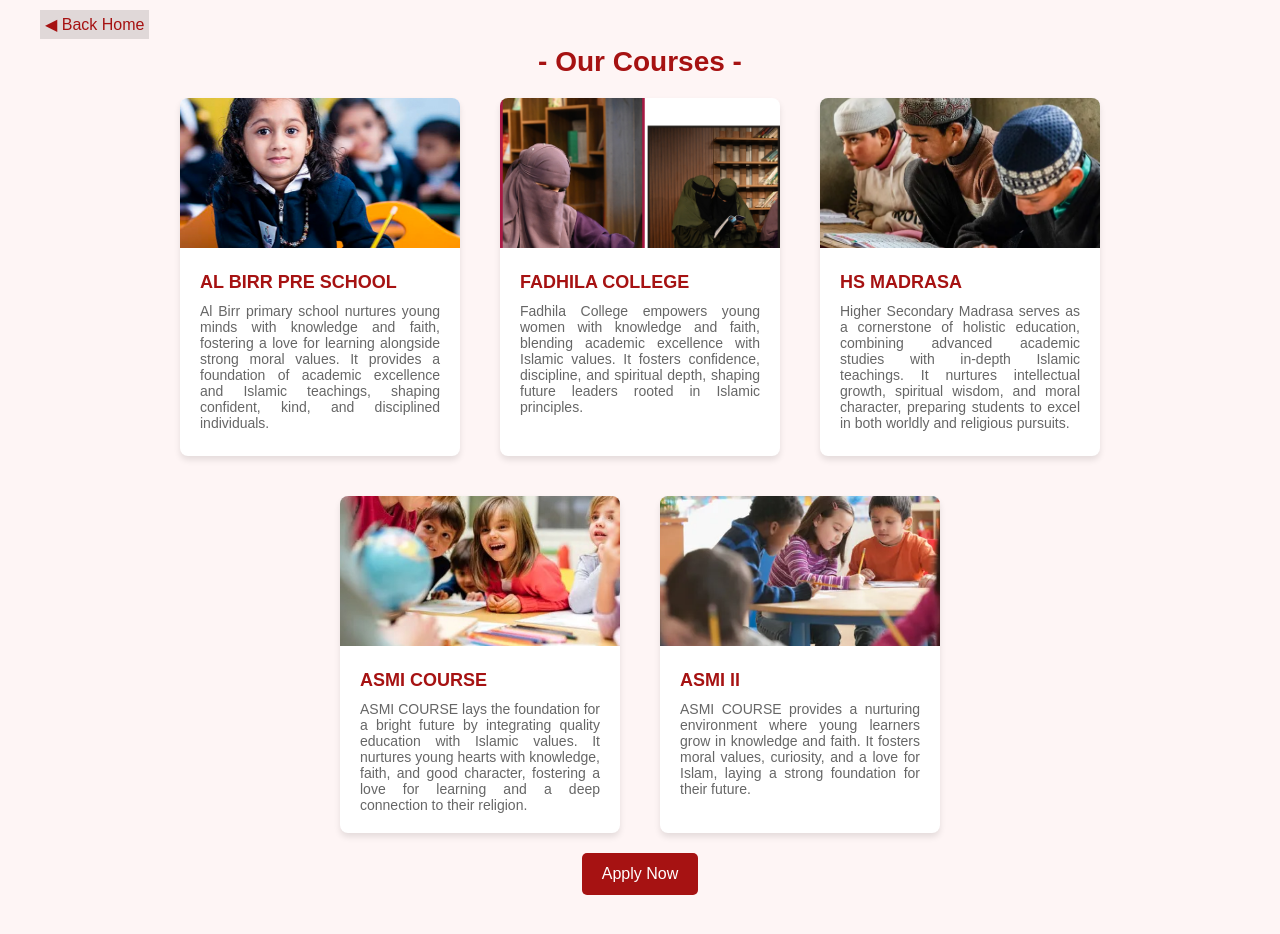
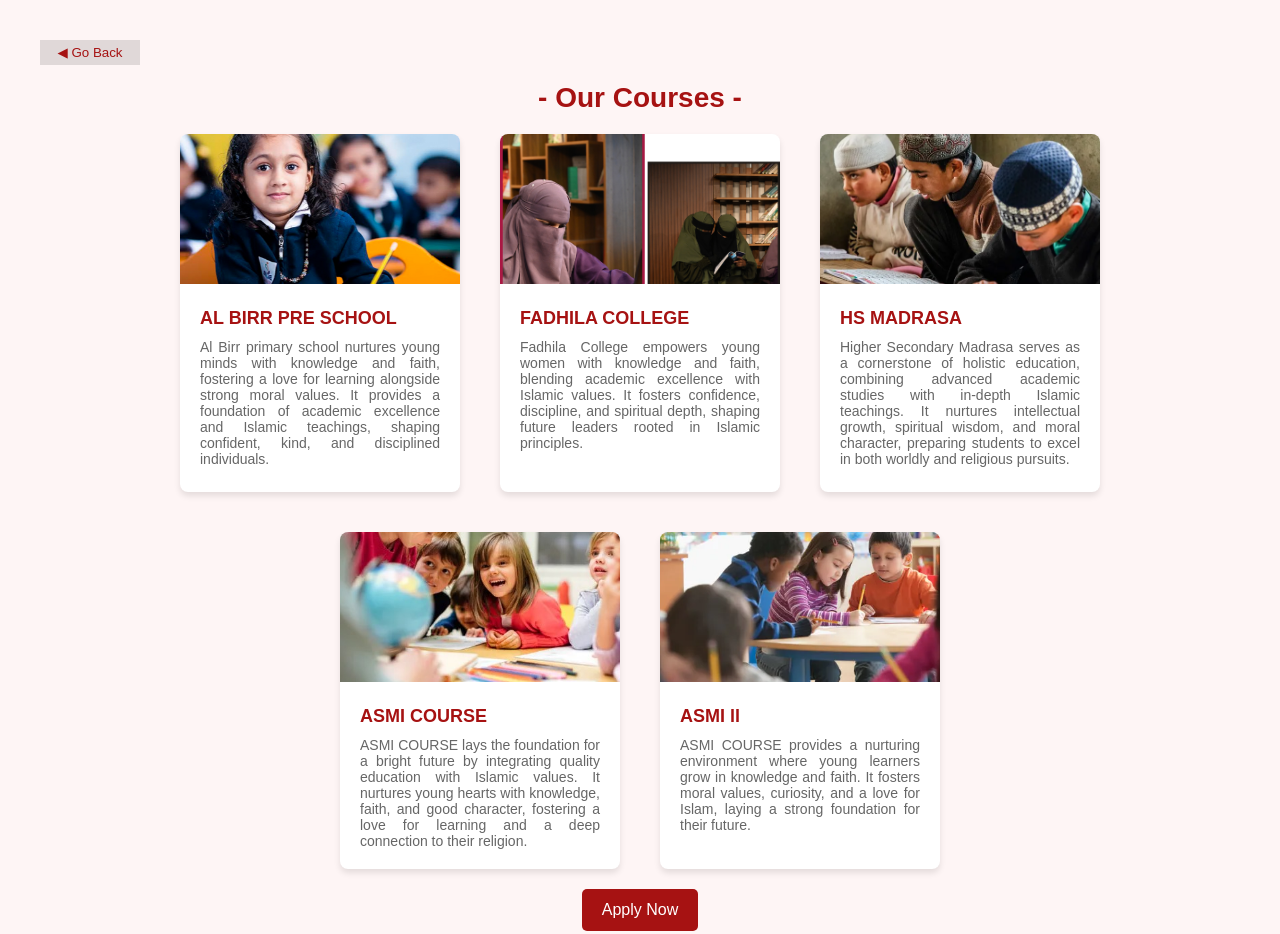
Before and after one commit to Myfirstform/al-birr, a plain HTML site: page ourservices.html in a window 1280 px wide. Drawn offline with Linux system fonts and the light colour scheme.

Commit message:
atlastwednesday

```diff
--- a/course.css
+++ b/course.css
@@ -25,16 +25,18 @@ body {
     color: #a61212;
   }
 
-  .services-header a{
+  .services-header button{
+    width: 100px;
     text-decoration: none;
     color:#a61212;
     background: rgba(0, 0, 0, 0.116);
     padding: 5px;
     float: left;
-    margin-top: -30px;
+    border: none;
+    /* margin-top: -30px; */
   }
 
-  .services-header a:hover{
+  .services-header button:hover{
     background: rgba(0, 0, 0, 0.295);
     transition: 0.3s;
   }
--- a/ourservices.html
+++ b/ourservices.html
@@ -10,8 +10,8 @@
   <section class="services-section">
     <div class="services-header">
       <!-- <h2>Our Courses</h2> -->
-
-      <a href="index.html">&#9664; Back Home</a><br><br>
+      <button onclick="history.go(-1)">&#9664 Go Back</button> <br><br><br><br>
+      <!-- <a href="" onclick="history.go(-1)">&#9664; Back Home</a><br><br> -->
 
       <h1>- Our Courses -</h1>
     </div>
```
